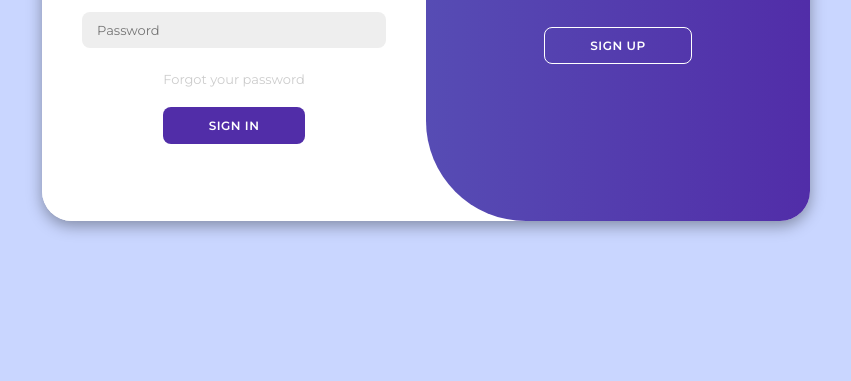
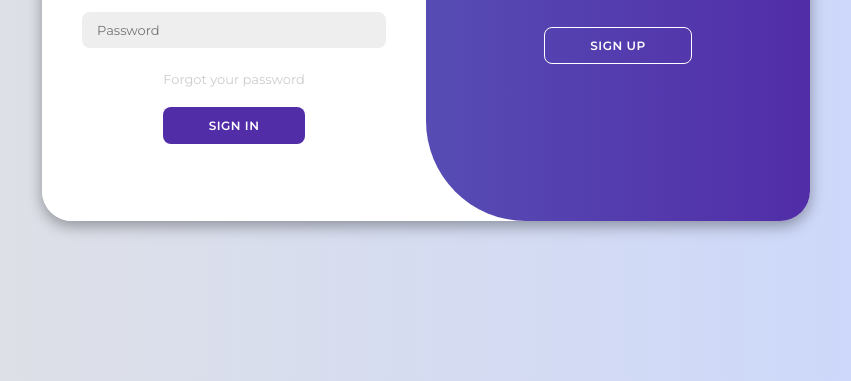
Before and after one commit to murty-555/modern-animated-login-page, a plain HTML site: page index.html in a window 1280 px wide. Shown: the part 419-800 px from the top of the page, without its empty margins (214-1065 px from the left). Drawn offline with Linux system fonts and the light colour scheme.

Commit message:
final commit

```diff
--- a/style.css
+++ b/style.css
@@ -9,7 +9,7 @@
 
 body{
     background-color: #c9d6ff;
-    background: linear-gradient(to right #e2e2e2, #c9d6ff);
+    background: linear-gradient(to right, #e2e2e2, #c9d6ff);
     display: flex;
     flex-direction: column;
     align-items: center;
```
